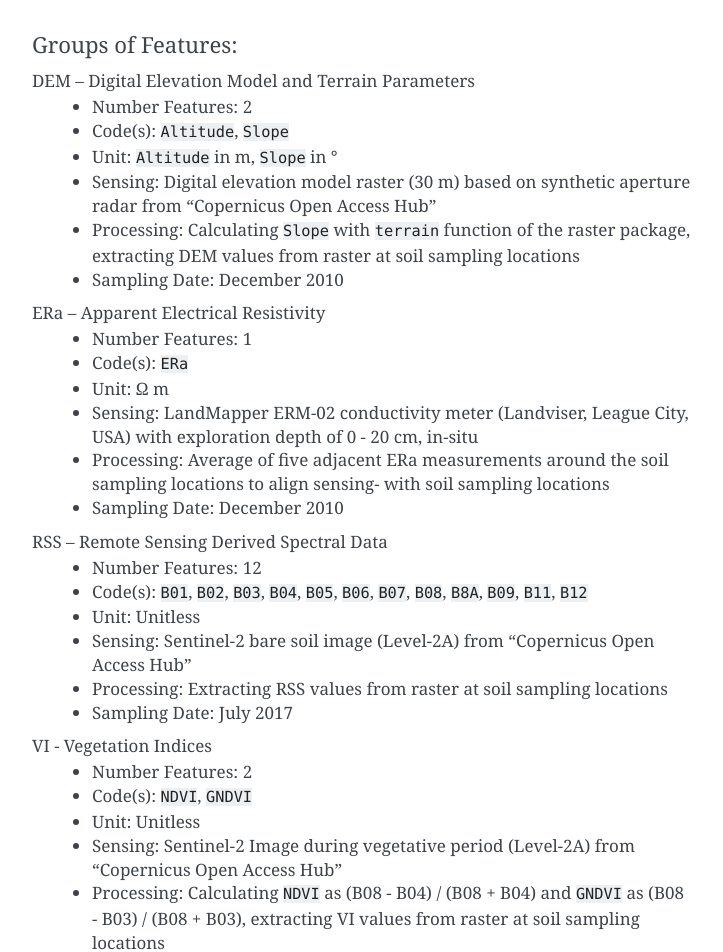
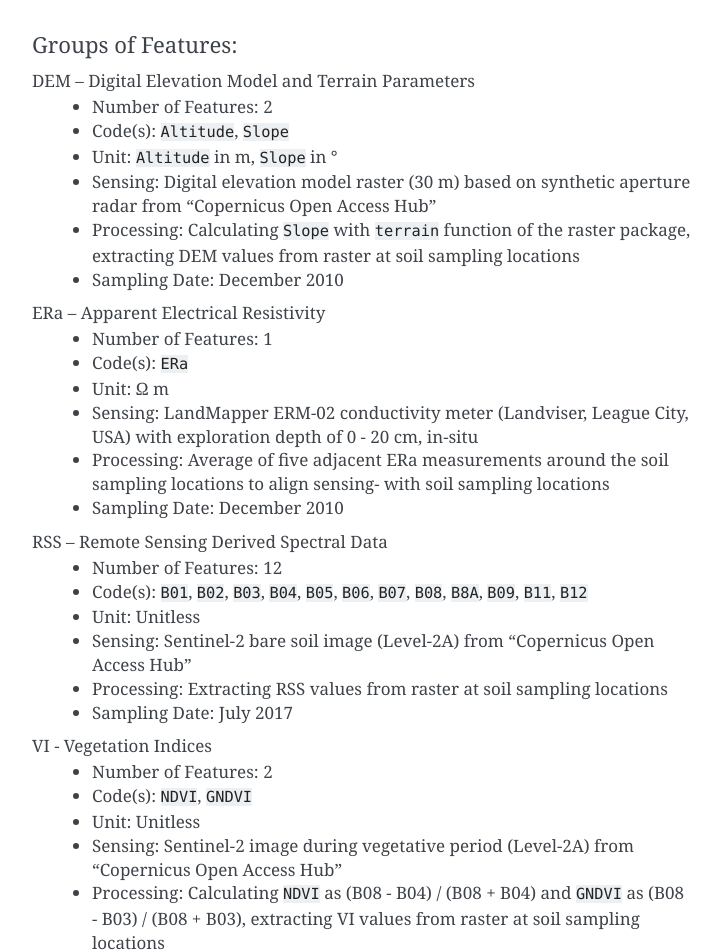
Before and after one commit to a11to1n3/LimeSoDa, a Sphinx documentation site: the page built from docs/source/datasets/G_150.rst, in a window 1280 px wide and 1400 px high, scrolled down 1280 px. Shown: the part 165-1117 px from the top of the window, without its empty margins (388-1111 px from the left). Built offline with Sphinx 7.4.7, drawn with Linux system fonts in a browser that asks for light colours; pages that are not in the unit, such as notebooks, are missing from menus.

Commit message:
Update G_150.rst

```diff
--- a/docs/source/datasets/G_150.rst
+++ b/docs/source/datasets/G_150.rst
@@ -56,7 +56,7 @@ Groups of Features:
 """""""""""""""""
 
 DEM – Digital Elevation Model and Terrain Parameters
-    * Number Features: 2
+    * Number of Features: 2
     * Code(s): ``Altitude``, ``Slope``
     * Unit: ``Altitude`` in m, ``Slope`` in °
     * Sensing: Digital elevation model raster (30 m) based on synthetic aperture radar from "Copernicus Open Access Hub"
@@ -64,7 +64,7 @@ DEM – Digital Elevation Model and Terrain Parameters
     * Sampling Date: December 2010
 
 ERa – Apparent Electrical Resistivity
-    * Number Features: 1
+    * Number of Features: 1
     * Code(s): ``ERa``
     * Unit: Ω m
     * Sensing: LandMapper ERM-02 conductivity meter (Landviser, League City, USA) with exploration depth of 0 - 20 cm, in-situ
@@ -72,7 +72,7 @@ ERa – Apparent Electrical Resistivity
     * Sampling Date: December 2010
 
 RSS – Remote Sensing Derived Spectral Data
-    * Number Features: 12
+    * Number of Features: 12
     * Code(s): ``B01``, ``B02``, ``B03``, ``B04``, ``B05``, ``B06``, ``B07``, ``B08``, ``B8A``, ``B09``, ``B11``, ``B12``
     * Unit: Unitless
     * Sensing: Sentinel-2 bare soil image (Level-2A) from "Copernicus Open Access Hub"
@@ -80,10 +80,10 @@ RSS – Remote Sensing Derived Spectral Data
     * Sampling Date: July 2017
 
 VI - Vegetation Indices
-    * Number Features: 2
+    * Number of Features: 2
     * Code(s): ``NDVI``, ``GNDVI``
     * Unit: Unitless
-    * Sensing: Sentinel-2 Image during vegetative period (Level-2A) from "Copernicus Open Access Hub"
+    * Sensing: Sentinel-2 image during vegetative period (Level-2A) from "Copernicus Open Access Hub"
     * Processing: Calculating ``NDVI`` as (B08 - B04) / (B08 + B04) and ``GNDVI`` as (B08 - B03) / (B08 + B03), extracting VI values from raster at soil sampling locations
     * Sampling Date: January 2019
 
```
